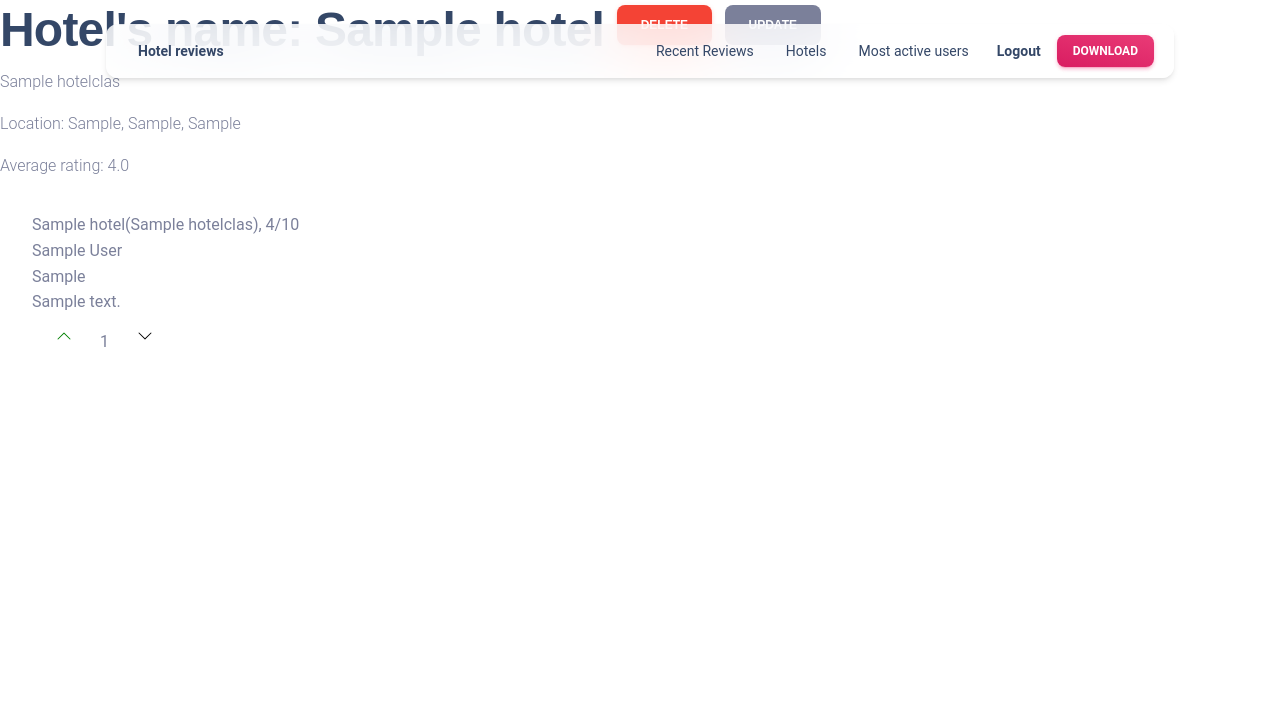
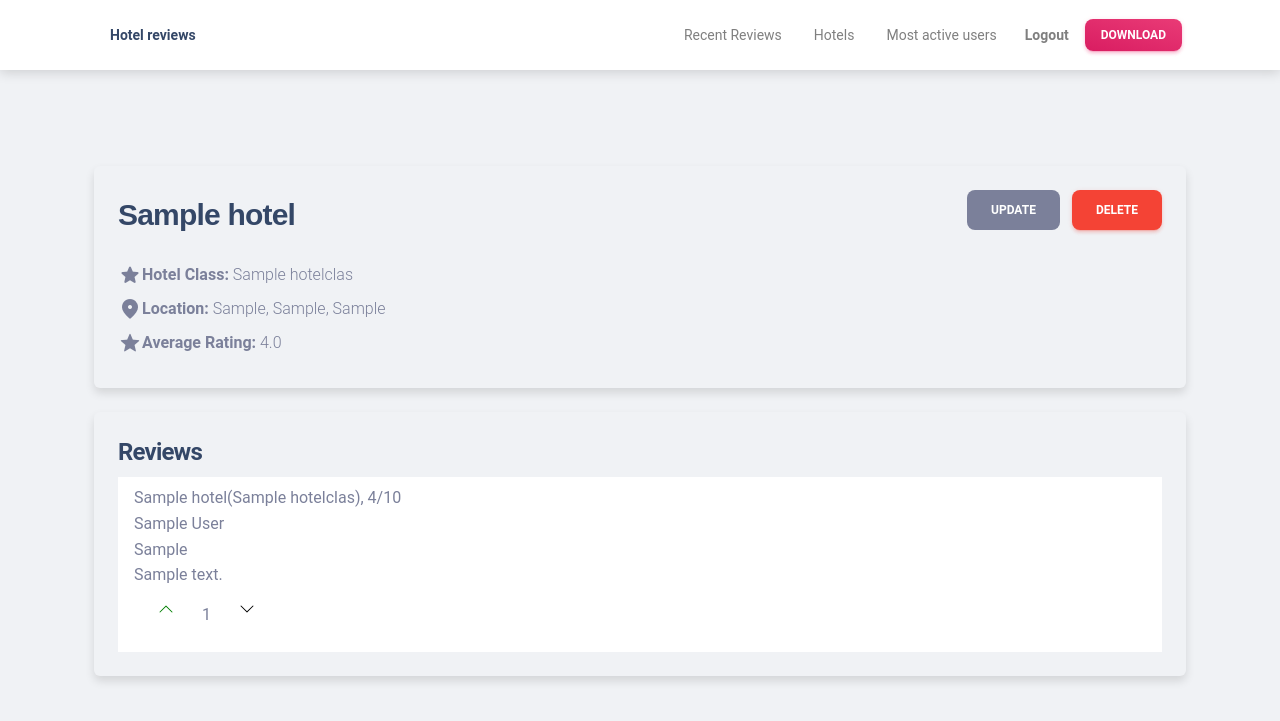
Before and after one commit to necobra/hotel-review-service, a Django app: page /hotels/1/ in a window 1280 px wide. Shown: the top 721 px of the page. Run offline with Django 5.2, Linux system fonts and the light colour scheme; a user stored in the database is signed in; tables that the repository leaves empty hold one stand-in row (values such as "Sample post"); some libraries are stand-ins or nearby versions.

Commit message:
customize the hotel detail page

```diff
--- a/templates/hotel_review_service/hotel_detail.html
+++ b/templates/hotel_review_service/hotel_detail.html
@@ -1,23 +1,36 @@
-{% extends "base.html" %}
+{% extends "hotel_review_service/content_page.html" %}
 
 {% block content %}
-  <h1>
-    Hotel's name: {{ hotel.name }}
-    <a href="{% url 'hotel_review_service:hotel-delete' pk=hotel.id %}" class="btn btn-danger link-to-page">
+<div class="container mt-5">
+    <div class="bg-light p-4 rounded shadow-sm mb-4">
+        <div class="d-flex justify-content-between align-items-center mb-3">
+            <h1 class="h3">
+                {{ hotel.name }}
+            </h1>
+            <div>
+                <a href="{% url 'hotel_review_service:hotel-update' pk=hotel.id %}" class="btn btn-secondary mr-2">
+                    Update
+                </a>
+                <a href="{% url 'hotel_review_service:hotel-delete' pk=hotel.id %}" class="btn btn-danger">
                     Delete
                 </a>
-
-    <a href="{% url 'hotel_review_service:hotel-update' pk=hotel.id %}" class="btn btn-secondary link-to-page">
-      Update
-    </a>
-  </h1>
-  <p>{{ hotel.hotel_class }}</p>
-  <p>Location: {{ hotel.placement }}</p>
-  <p>Average rating: {{ hotel.average_rating }}</p>
-  <hr>
-  <ul>
+            </div>
+        </div>
+        <div>
+            <p class="mb-2 d-flex align-items-center"><i class="material-icons-round">star</i> <strong>Hotel Class: </strong>&nbsp;{{ hotel.hotel_class }}</p>
+            <p class="mb-2 d-flex align-items-center"><i class="material-icons-round">location_on</i> <strong>Location: </strong>&nbsp;{{ hotel.placement }}</p>
+            <p class="mb-2 d-flex align-items-center"><i class="material-icons-round">grade</i> <strong>Average Rating: </strong>&nbsp;{{ hotel.average_rating|default_if_none:"--" }}</p>
+        </div>
+    </div>
+    <div class="bg-light p-4 rounded shadow-sm">
+        <h2 class="h4">Reviews</h2>
+        <ul class="list-group list-group-flush">
             {% for review in hotel_reviews %}
+                <li class="list-group-item">
                     {% include "hotel_review_service/includes/review_inline.html" %}
+                </li>
             {% endfor %}
         </ul>
+    </div>
+</div>
 {% endblock %}
```
Lines whose indentation alone changed are shown as unchanged.
